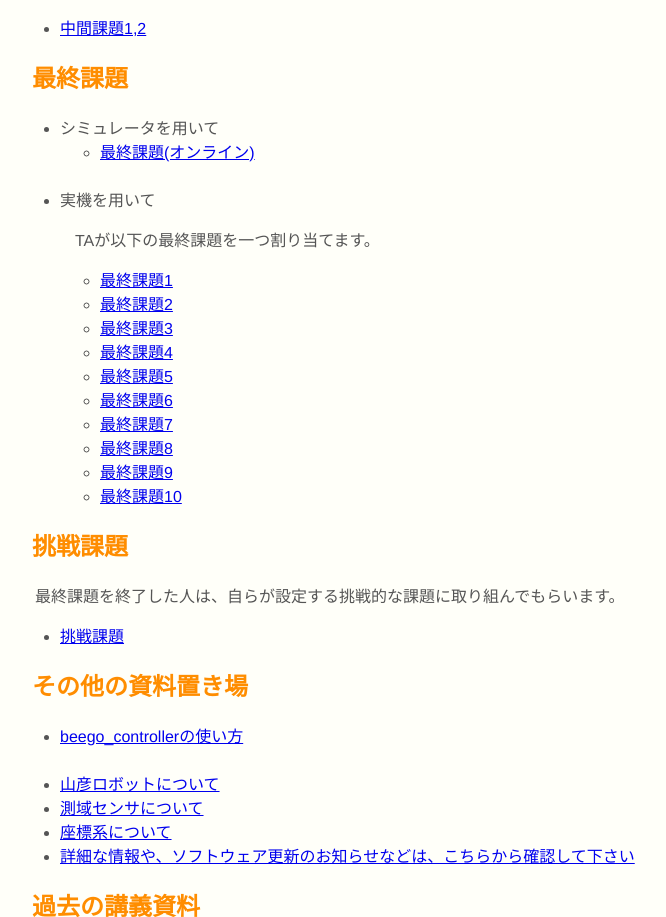
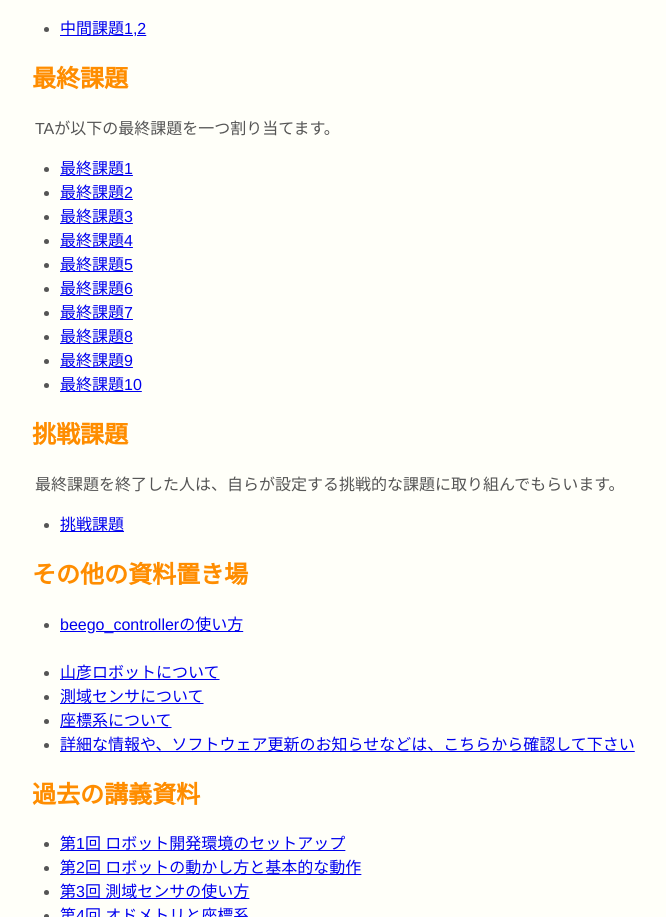
Before and after one commit to tosawabe/coins_jikken_docs, a plain HTML site: page docs/2022/index.html in a window 1280 px wide. Shown: the part 1192-2109 px from the top of the page, without its empty margins (221-887 px from the left). Drawn offline with Linux system fonts and the light colour scheme; files that its build step writes are made by us from their sources.

Commit message:
edit index.html

```diff
--- a/docs/2022/index.html
+++ b/docs/2022/index.html
@@ -105,7 +105,9 @@
       </ul>
 
       <h2>最終課題</h2>
-      <ul>
+
+	  <!-- シミュレーションにも対応した資料だが、おそらく今後必要ない -->
+      <!-- <ul>
         <li>シミュレータを用いて</li>
         <ul>
           <li><a href="2022/final-gazebo.html">最終課題(オンライン)</a></li>
@@ -125,7 +127,21 @@
           <li><a href="2022/final-9.html">最終課題9</a></li>
           <li><a href="2022/final-10.html">最終課題10</a></li>
         </ul>
-      </ul>
+      </ul> -->
+
+	  <p>TAが以下の最終課題を一つ割り当てます。</p>
+	  <ul>
+		<li><a href="2022/final-1.html">最終課題1</a></li>
+		<li><a href="2022/final-2.html">最終課題2</a></li>
+		<li><a href="2022/final-3.html">最終課題3</a></li>
+		<li><a href="2022/final-4.html">最終課題4</a></li>
+		<li><a href="2022/final-5.html">最終課題5</a></li>
+		<li><a href="2022/final-6.html">最終課題6</a></li>
+		<li><a href="2022/final-7.html">最終課題7</a></li>
+		<li><a href="2022/final-8.html">最終課題8</a></li>
+		<li><a href="2022/final-9.html">最終課題9</a></li>
+		<li><a href="2022/final-10.html">最終課題10</a></li>
+	  </ul>
       <h2>挑戦課題</h2>
       <p>
         最終課題を終了した人は、自らが設定する挑戦的な課題に取り組んでもらいます。
```
